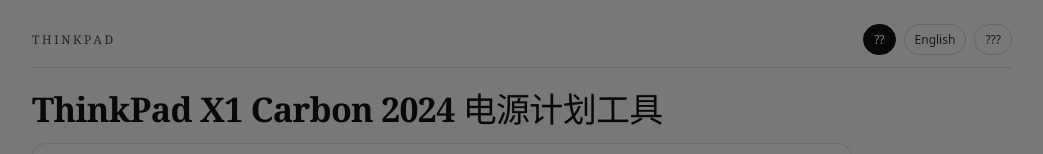
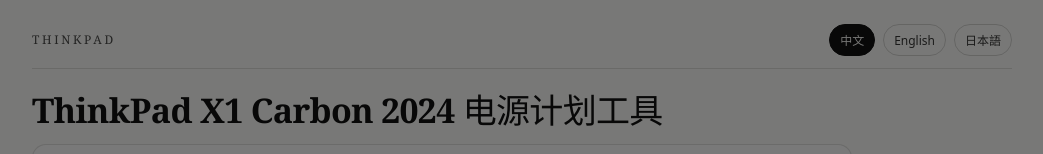
Before and after one commit to YuChenXin-ZJU/ThinkPad-X1C-Power-Optimizer, a website built with Vite: page index.html in a window 1280 px wide. Shown: the top 154 px of the page, without its empty margins (118-1161 px from the left). Built offline with nearby package versions, Linux system fonts and the light colour scheme.

Commit message:
Fix language labels in UI

```diff
--- a/index.html
+++ b/index.html
@@ -4,7 +4,7 @@
     <meta charset="UTF-8" />
     <link rel="stylesheet" href="/src/styles.css" />
     <meta name="viewport" content="width=device-width, initial-scale=1.0" />
-    <title>ThinkPad X1 ????</title>
+    <title>ThinkPad X1 Carbon 2024 Power Plan Tool</title>
     <script type="module" src="/src/main.ts" defer></script>
   </head>
 
@@ -13,9 +13,9 @@
       <header class="masthead">
         <div class="brand">ThinkPad</div>
         <div class="lang">
-          <button class="lang-btn" id="lang-zh" type="button">??</button>
+          <button class="lang-btn" id="lang-zh" type="button">中文</button>
           <button class="lang-btn" id="lang-en" type="button">English</button>
-          <button class="lang-btn" id="lang-ja" type="button">???</button>
+          <button class="lang-btn" id="lang-ja" type="button">日本語</button>
         </div>
       </header>
 
```
